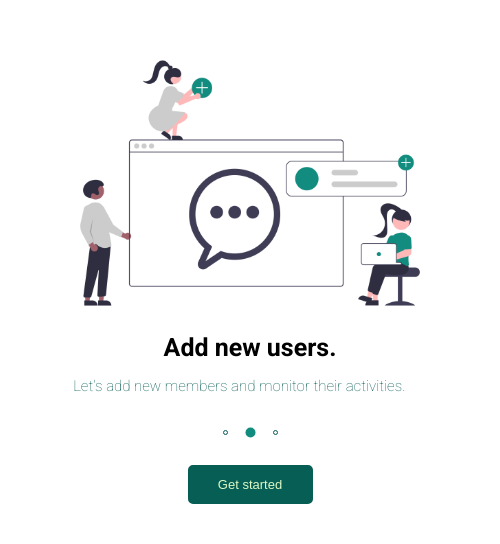
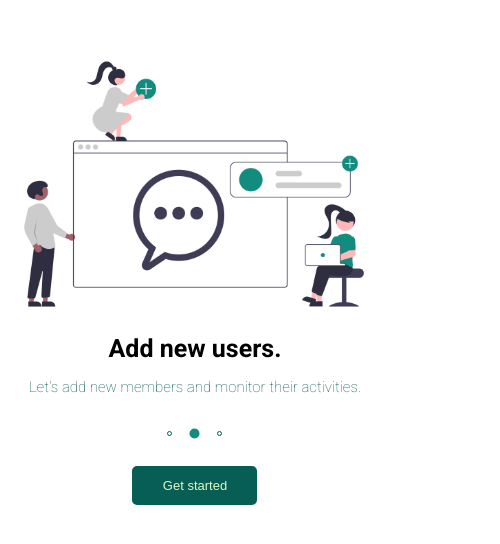
Before and after one commit to wacreators/wafront, a React (Create React App) app: page / in a window 390 px wide. Shown: the part 148-692 px from the top of the page, 500 px wide, since content can reach past the window. Built offline with nearby package versions, Linux system fonts and the light colour scheme.

Commit message:
modified

```diff
--- a/src/@styles/Landing.css
+++ b/src/@styles/Landing.css
@@ -19,14 +19,17 @@
 
 }
 .img-slider{
-    width: 500px;
+   max-width: 500px;
 
 
 
 }
 img{
     max-width: 100%;
+width: 500px;
     height: 300px;
+    object-fit: cover;
+    object-position: bottom;
 
 }
 .slide{
@@ -56,7 +59,6 @@ text-align: center;
 }
 .landing-paragraph> p{
     padding: 1rem ;
-    width:400px;
     font-size: 1.5rem;
     color:#075e54;
     text-align: center;
@@ -119,25 +121,46 @@ button:active{
     color: #fff;
     opacity: .8;
 }
+@media screen and (max-width:1280px) {
+
+    .pattern{
+        display: grid;
+        place-content: center;
+        height: 50vh;
+
+    }
+    img{
+        max-width: 100%;
+    width: 450px;
+        height: 300px;
+
+    }
+
+}
+
+@media screen and (max-width:768px) {
+
+    .pattern{
+        display: grid;
+        place-content: center;
+        height: 50vh;
+
+    }
+    img{
+        max-width: 100%;
+    width: 350px;
+        height: 300px;
+
+    }
+
+}
+
 @media screen and (max-width:380px) {
 
     .pattern{
         display: grid;
         place-content: center;
         height: 50vh;
-
-
-
-
-    }
-    .img-slider{
-width: 300px;
-
-
-    }
-    img{
-        max-width: 100%;
-        height: 300px;
 
     }
 
@@ -147,17 +170,19 @@ width: 300px;
     .pattern{
         display: grid;
         place-content: center;
-        height: 50vh;
+        height: 40vh;
 
 
 
 
     }
-    .img-slider{
-    }
+
     img{
-        max-width: 80%;
-        height:auto;
+        max-width: 100%;
+        width: 200px;
+        height: 150px;
+
+
         }    .landing-paragraph h4{
         font-size: 1.6rem;
     }
```
